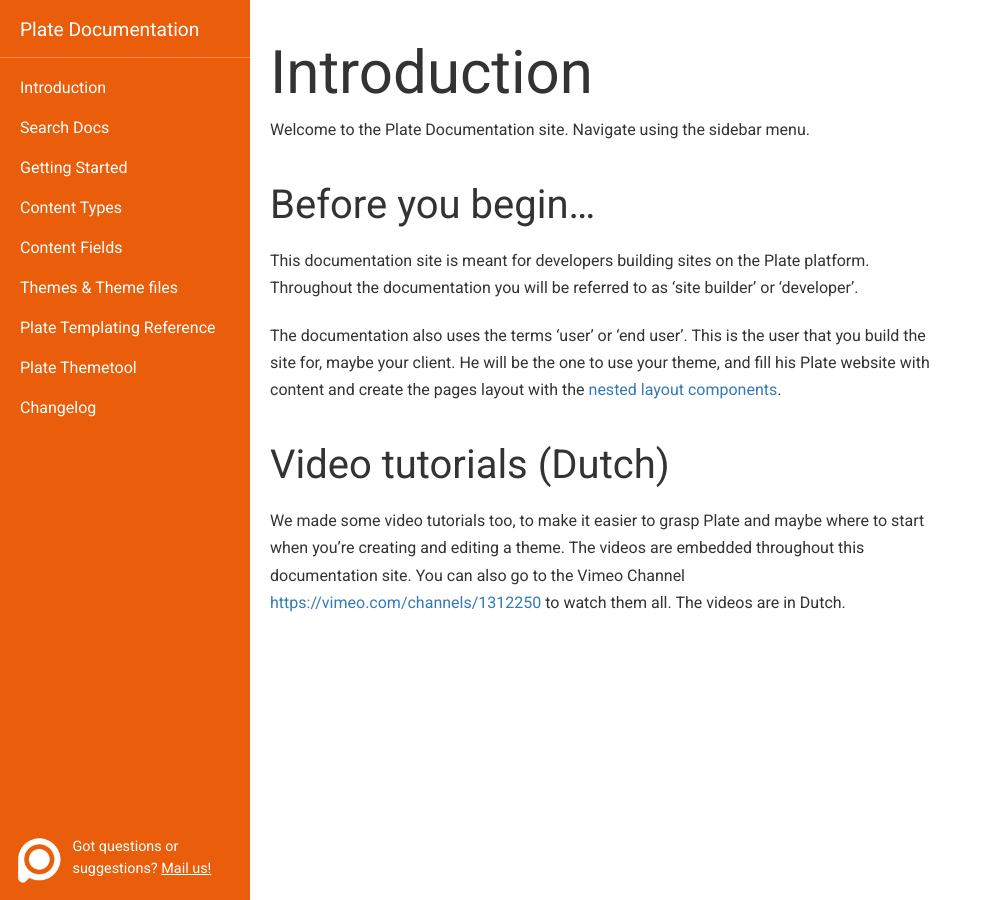
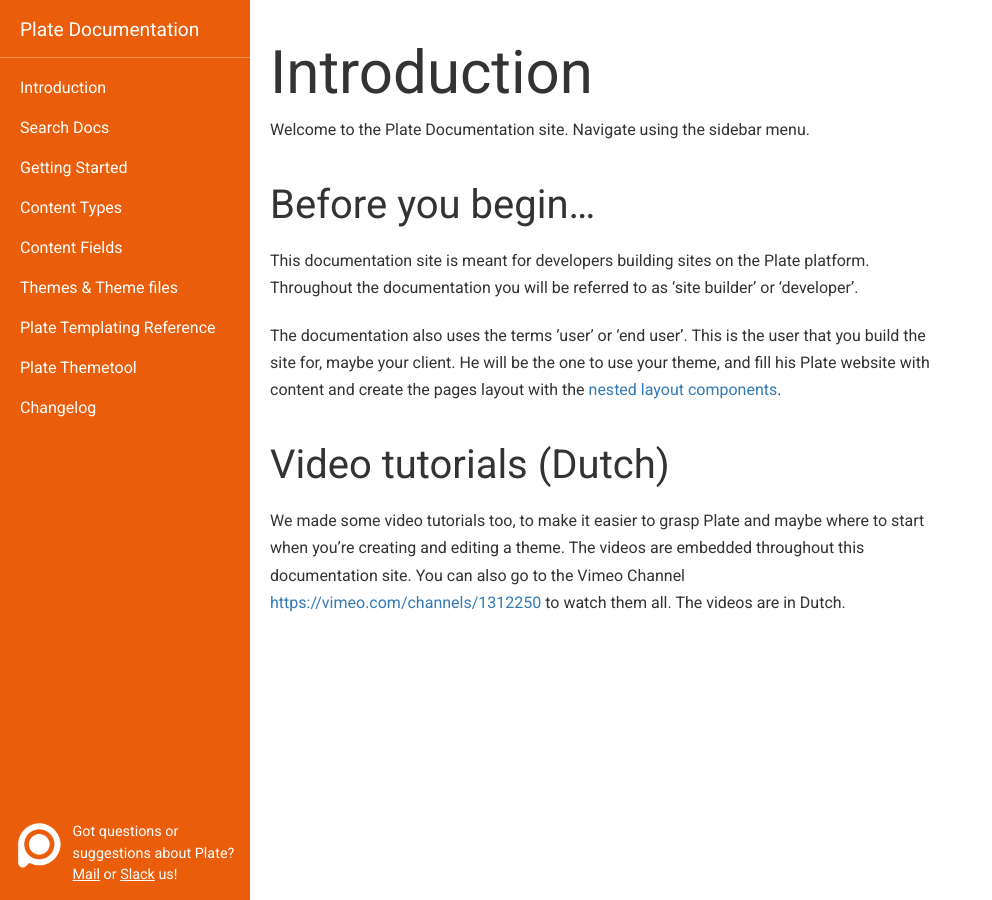
Before and after one commit to platehub/platehub.github.io, a Jekyll site: the page built from index.md, in a window 1280 px wide. Shown: the whole page, without its empty margins (0-992 px from the left). Built offline with Jekyll 4.4.1, drawn with Linux system fonts in a browser that asks for light colours; nearby versions of some CDN libraries.

Commit message:
Slack in menu bar

```diff
--- a/_layouts/docs.html
+++ b/_layouts/docs.html
@@ -37,7 +37,7 @@
       </ul>
       <div class="bottom-part">
         <img src="/assets/img/logo.png" class="sidebar-logo">
-        <span>Got questions or suggestions? <a href="mailto:info@startmetplate.nl">Mail us!</a></span>
+        <span>Got questions or suggestions about Plate? <a href="mailto:info@startmetplate.nl">Mail</a> or <a href="https://join.slack.com/t/plate-partners/shared_invite/enQtNDMwMjg1MzA2NjU4LTg4ZGY1OTlhOTVjMWRhMTg0ZTUxNjBmYjVhNWYyNmIwYTFiNDE4YTc5ODE2NTExODczZWEzYmM2MGM4Y2I1YTk" target="_blank">Slack</a> us!</span>
       </div>
     </div>
 
```
